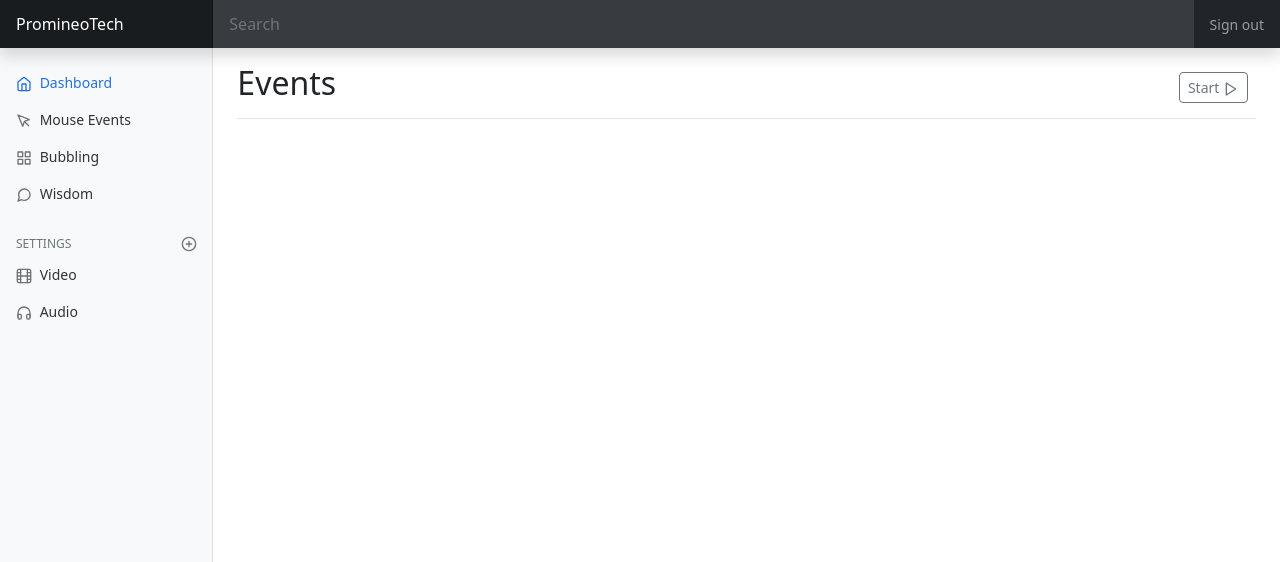
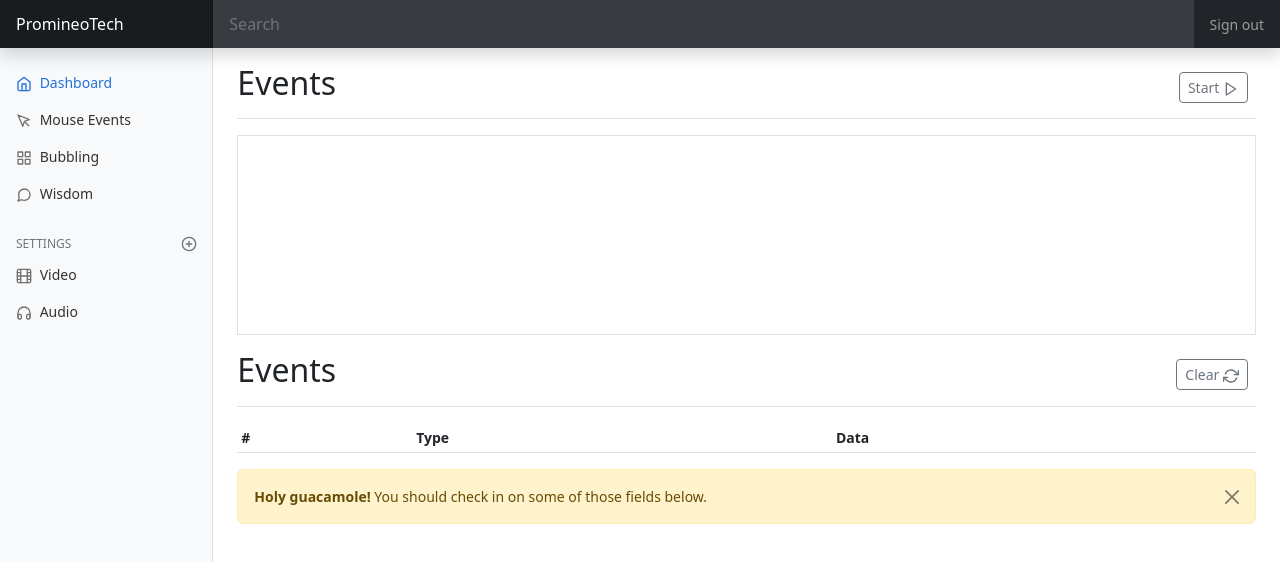
Before and after one commit to gheeres/PromineoTech.JavaScript.Week10, a website: page index.html in a window 1280 px wide. Both pictures are taken after a click on the link "Wisdom". Shown: the top 562 px of the page. Drawn offline with nearby package versions, Linux system fonts and the light colour scheme.

Commit message:
Final code - 2022-09-29-fe-pacific

```diff
--- a/index.html
+++ b/index.html
@@ -89,13 +89,34 @@
           </div>
         </div>
 
+        <div class="w-100 border" id="eventElement" style="width:900px;height:200px"></div>
+
         <!--
         <h3>Demo</h3>
         <div id="elementContainer" class="my-4 w-100 border">
+          <div id="eventElement" style="border: solid 1px transparent">
+            <div id="div-1" class="p-2 m-2" style="border: 1px solid red;">
+              div-1
+              <div id="div-2" class="p-2 m-2" style="border: 1px solid orange;">
+                div-2
+                <div id="div-3" class="p-2 m-2" style="border: 1px solid yellow;">
+                  div-3
+                  <div id="div-4" class="p-2 m-2" style="border: 1px solid green;">
+                    div-4
+                    <div id="div-5" class="p-2 m-2" style="border: 1px solid blue;">
+                      div-5
+                      <div id="div-6" class="p-2 m-2" style="border: 1px solid purple;">
+                        div-6
+                      </div>
+                    </div>
+                  </div>
+                </div>
+              </div>
+            </div>
+          </div>
         </div>
         -->
 
-        <!--
         <div class="d-flex justify-content-between flex-wrap flex-md-nowrap align-items-center pt-3 pb-2 mb-3 border-bottom">
           <h2 class="h2">Events</h2>
           <div class="btn-toolbar mb-2 mb-md-0">
@@ -117,7 +138,6 @@
             </tbody>
           </table>
         </div>
-        -->
       </main>
     </div>
   </div>
--- a/js/dashboard.js
+++ b/js/dashboard.js
@@ -1,3 +1,4 @@
+// IIFE - Immediately Invoked Function Expression
 (function() {
   'use strict'
   feather.replace({ 'aria-hidden': 'true' });
@@ -11,5 +12,77 @@
     return Math.floor(Math.random() * max);
   }
 
+  const wisdomLink = document.getElementById('wisdom');
+  wisdomLink.onclick = (e) => {
+    //console.log(e);
+    const divElement = document.createElement('template');
+    divElement.innerHTML = `
+    <div class="alert alert-warning alert-dismissible fade show" role="alert">
+      <strong>Holy guacamole!</strong> You should check in on some of those fields below.
+      <button type="button" class="btn-close" data-bs-dismiss="alert" aria-label="Close"></button>
+    </div>`;
+    //document.body.appendChild(divElement.content.firstElementChild);
+    const mainElement = document.getElementsByTagName('main')[0];
+    mainElement.appendChild(divElement.content.firstElementChild);
+  };
 
+  //const divElements = document.querySelectorAll('#eventElement div');
+  //divElements.forEach((divElement) => {
+  //  divElement.addEventListener('click', function(e) {
+  //    console.log(e.currentTarget);
+  //    e.stopPropagation();
+  //  });
+  //});
+
+  //const eventElement = document.getElementById('eventElement');
+  //eventElement.addEventListener('click', (e) => {
+  //  console.log(`target: ${ e.target.id }, currentTarget: ${ e.currentTarget.id }`)
+  //  eventElement.style.borderColor = e.target.style.borderColor;
+  //});
+  const events = [
+    'mousedown',
+    'mouseenter',
+    'mouseleave',
+    'mousemove',
+    'mouseover',
+    'mouseout',
+    'mouseup',
+    'click'
+  ];
+
+  // find table body
+  const eventsTable = document.getElementById('eventsTable');
+  const eventElement = document.getElementById('eventElement');
+
+  events.forEach((event) => {
+    console.log(`Adding event handler for ${ event }...`);
+    eventElement.addEventListener(event, (e) => {
+      // create new row
+      const row = document.createElement('template');
+      row.innerHTML = `<tr>
+        <td>${ eventsTable.childElementCount+1 }</td>
+        <td>${ e.type }</td>
+        <td>{ target: ${ e.target.id || e.target.tagName },
+          currentTarget: ${ e.currentTarget.id || e.currentTarget.tagName }
+        }</td>
+      </tr>`;
+
+      // insert new row into tablebody
+      //eventsTable.appendChild(row.content.firstElementChild);
+      eventsTable.insertBefore(row.content.firstElementChild,
+                               eventsTable.firstElementChild);
+    });
+  });
+
+  const clearEvents = document.getElementById('buttonClearEvents');
+  clearEvents.addEventListener('click', (e) => {
+    //eventsTable.innerHTML = '';
+    while(eventsTable.firstElementChild) {
+      eventsTable.removeChild(eventsTable.firstElementChild);
+    }
+  });
+
+  // The jQuery way
+  //$('#buttonClearEvents').on('click', function(e) {
+  //});
 })();
```
